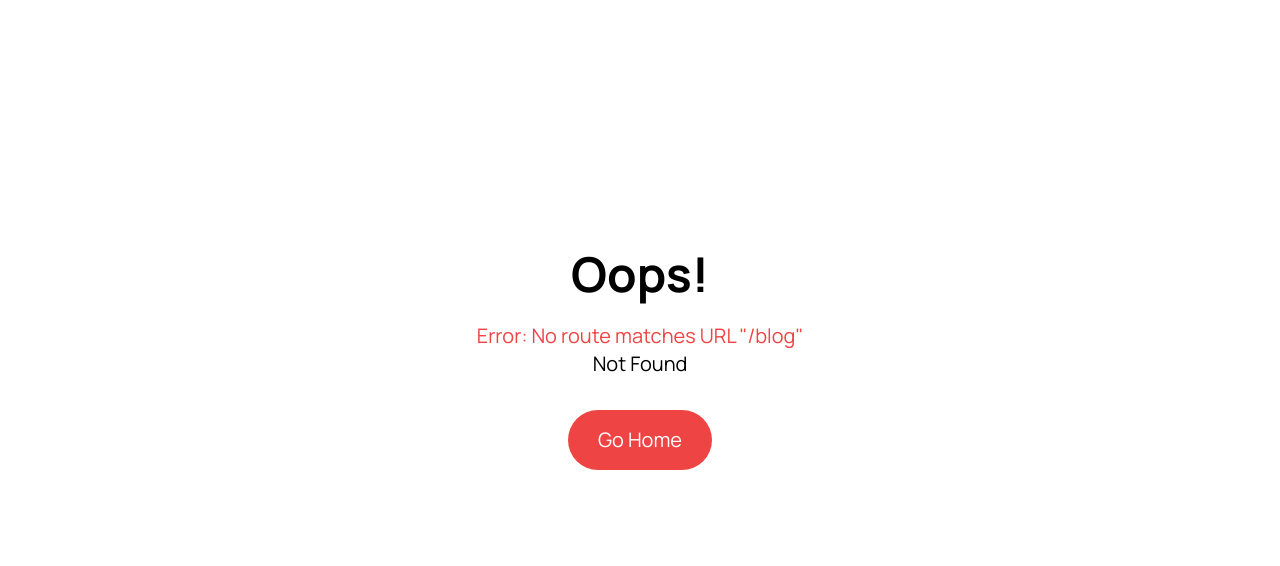
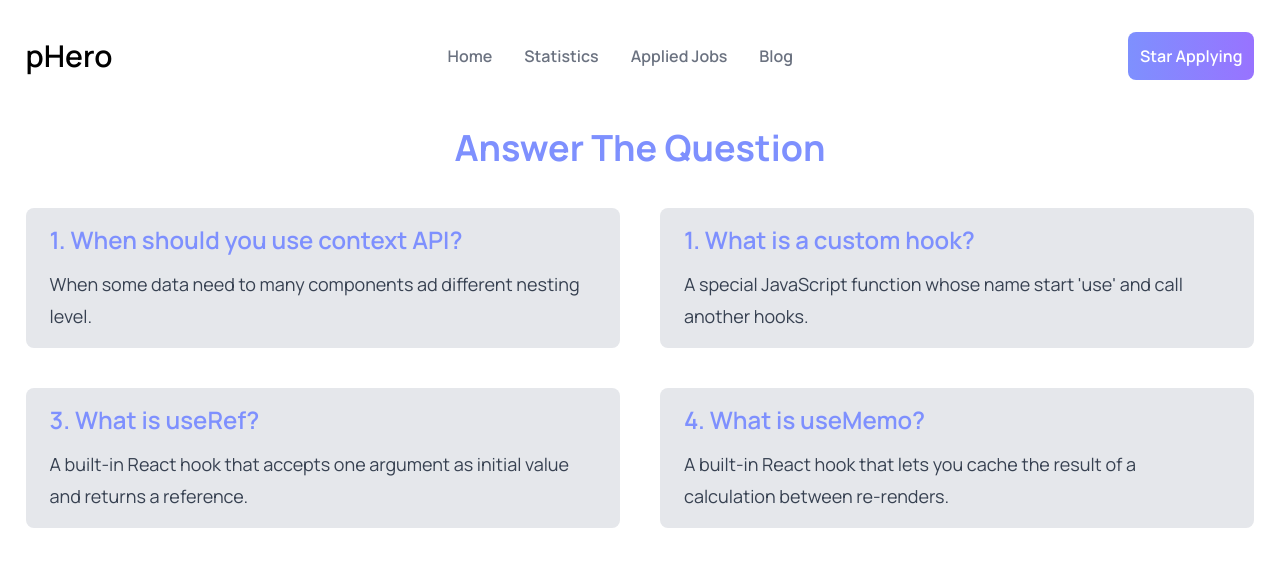
Before and after one commit to naimalinaim1/pHero-Job-apply, a React (Vite) app: page /blog in a window 1280 px wide. Before the commit this address had no page. Shown: the top 566 px of the page. Built offline with nearby package versions, Linux system fonts and the light colour scheme.

Commit message:
added blog page and answer question

```diff
--- /dev/null
+++ b/src/components/Blog/Blog.jsx
@@ -0,0 +1,54 @@
+import React from "react";
+
+const Blog = () => {
+  return (
+    <>
+      <h2 className="text-center text-4xl font-bold text-[#7E90FE]">
+        Answer The Question
+      </h2>
+      <div className="mt-10 gap-10 grid grid-cols-1 md:grid-cols-2">
+        {/* context api */}
+        <div className="bg-gray-200 rounded-lg py-4 px-6">
+          <h3 className="text-2xl text-[#7E90FE] font-semibold mb-3">
+            1. When should you use context API?
+          </h3>
+          <p className="leading-8 text-lg text-gray-700">
+            When some data need to many components ad different nesting level.
+          </p>
+        </div>
+        {/* custom hook */}
+        <div className="bg-gray-200 rounded-lg py-4 px-6">
+          <h3 className="text-2xl text-[#7E90FE] font-semibold mb-3">
+            1. What is a custom hook?
+          </h3>
+          <p className="leading-8 text-lg text-gray-700">
+            A special JavaScript function whose name start 'use' and call
+            another hooks.
+          </p>
+        </div>
+        {/* useRef hook  */}
+        <div className="bg-gray-200 rounded-lg py-4 px-6">
+          <h3 className="text-2xl text-[#7E90FE] font-semibold mb-3">
+            3. What is useRef?
+          </h3>
+          <p className="leading-8 text-lg text-gray-700">
+            A built-in React hook that accepts one argument as initial value and
+            returns a reference.
+          </p>
+        </div>
+        {/* useMemo hook  */}
+        <div className="bg-gray-200 rounded-lg py-4 px-6">
+          <h3 className="text-2xl text-[#7E90FE] font-semibold mb-3">
+            4. What is useMemo?
+          </h3>
+          <p className="leading-8 text-lg text-gray-700">
+            A built-in React hook that lets you cache the result of a
+            calculation between re-renders.
+          </p>
+        </div>
+      </div>
+    </>
+  );
+};
+
+export default Blog;
--- a/src/main.jsx
+++ b/src/main.jsx
@@ -9,6 +9,7 @@ import { jobDataLoad } from "./utilities/data-load";
 import AppliedJobs from "./components/AppliedJobs/AppliedJobs";
 import Statistics from "./components/Statistics/Statistics";
 import ErrorPage from "./components/ErrorPage/ErrorPage";
+import Blog from "./components/Blog/Blog";
 
 const router = createBrowserRouter([
   {
@@ -33,6 +34,10 @@ const router = createBrowserRouter([
         path: "/applied-jobs",
         element: <AppliedJobs />,
       },
+      {
+        path: "/blog",
+        element: <Blog />,
+      },
     ],
   },
 ]);
```
